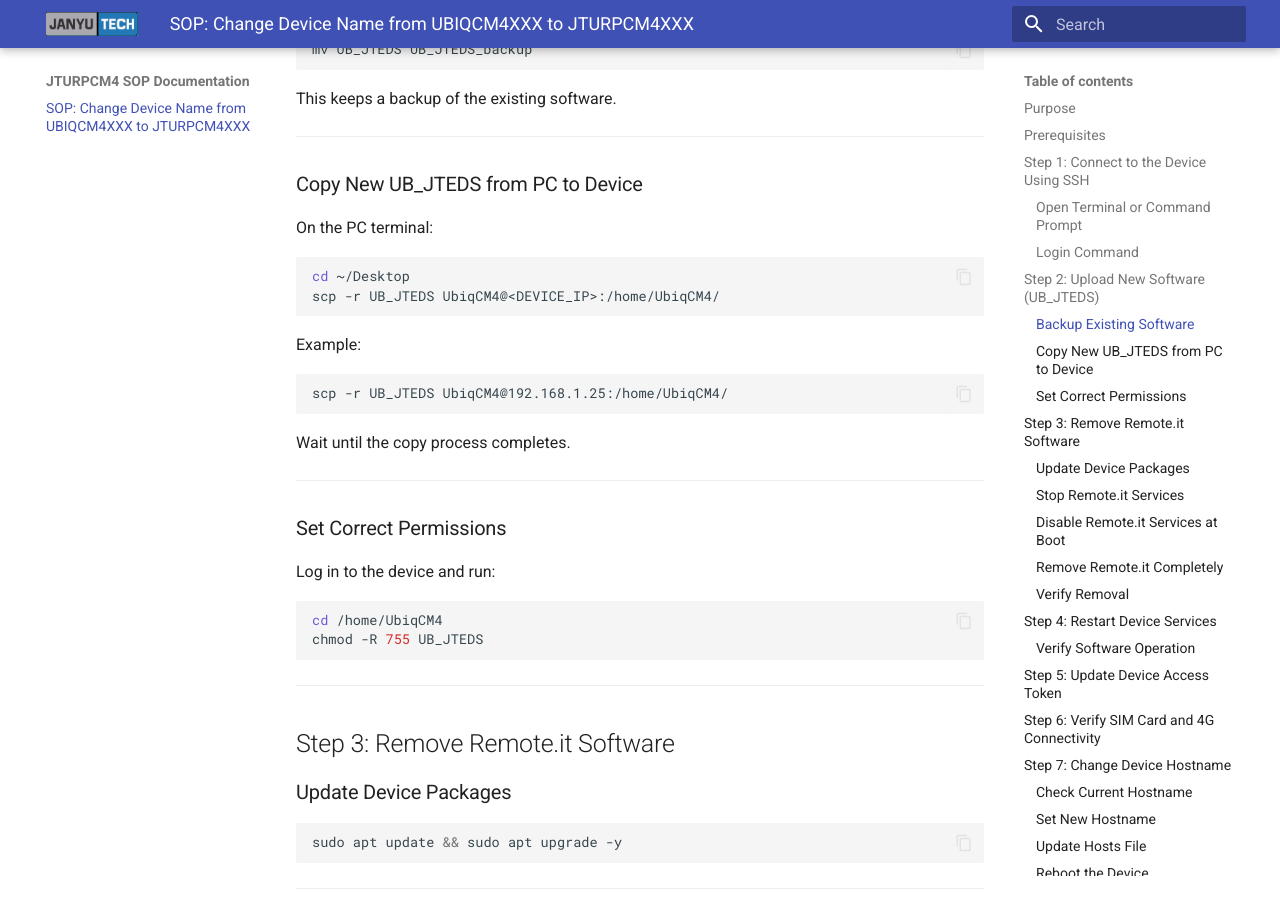
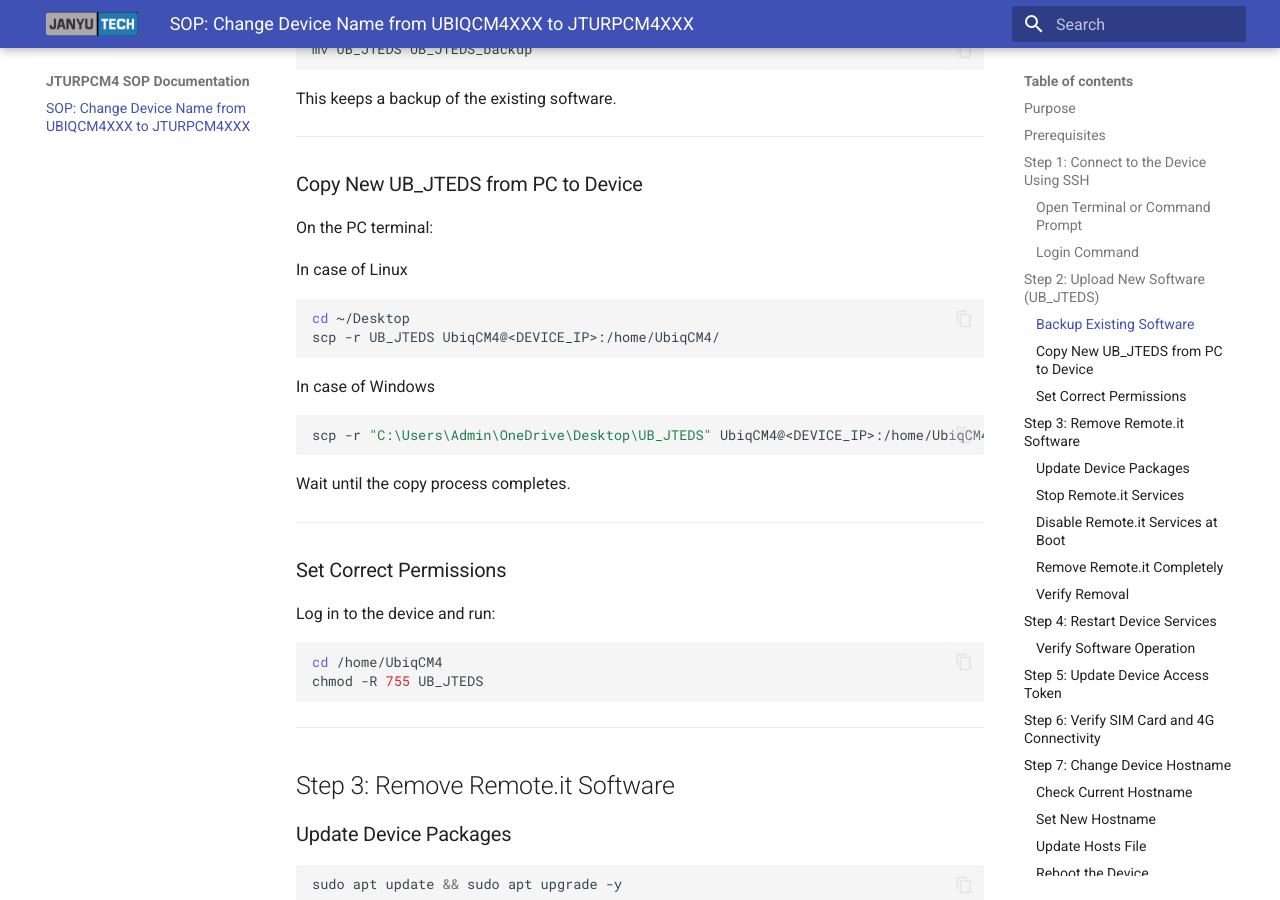
Before and after one commit to Saikatdey4568/JTURPCM4-SOP, an MkDocs documentation site: the page built from docs/index.md, in a window 1280 px wide and 900 px high, scrolled down 1389 px. Built offline with MkDocs 1.6.1 and Material for MkDocs 9.7.7, drawn with Linux system fonts in a browser that asks for light colours.

Commit message:
Update SOP

````diff
--- a/docs/index.md
+++ b/docs/index.md
@@ -61,15 +61,18 @@
 
 ### Copy New UB_JTEDS from PC to Device
 On the PC terminal:
+
+In case of Linux
 ```bash
 cd ~/Desktop
 scp -r UB_JTEDS UbiqCM4@<DEVICE_IP>:/home/UbiqCM4/
 ```
 
-Example:
+In case of Windows
 ```bash
-scp -r UB_JTEDS UbiqCM4@192.168.1.25:/home/UbiqCM4/
+scp -r "C:\Users\Admin\OneDrive\Desktop\UB_JTEDS" UbiqCM4@<DEVICE_IP>:/home/UbiqCM4/
 ```
+
 
 Wait until the copy process completes.
 
````
Also changed, not shown: site/404.html, site/index.html, site/search/search_index.json, 1 other file.
